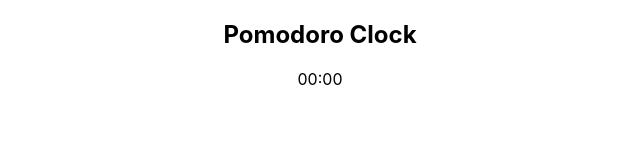
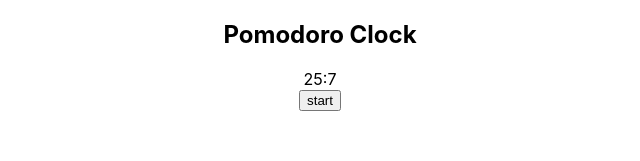
Before and after one commit to bennami/pomodoro-clock, a React (Create React App) app: page / in a window 1280 px wide. Shown: the top 161 px of the page, without its empty margins (320-960 px from the left). Built offline with nearby package versions, Linux system fonts and the light colour scheme.

Commit message:
still getting the key prop error thing when mapping  over something, dont know how to fix

```diff
--- a/src/components/App.js
+++ b/src/components/App.js
@@ -1,17 +1,31 @@
-import React from 'react';
+import React, {useState} from 'react';
 import Timer from "./Timer";
 import '../App.css';
 
 
 
-const time = new Date().toLocaleTimeString();
+
 
 function App() {
+
+    const[startMinutes,  setCounter]  = useState(25);
+    const[startSeconds,  setCount]  = useState(0);
+
+    const increment =() =>
+    {
+
+        setCount(startSeconds  +1);
+
+    };
+
+    setInterval(increment,1000);
   return (
 
     <div className="App">
         <h2>Pomodoro Clock</h2>
-   <Timer>{time}</Timer>
+        <Timer Minutes={startMinutes} Seconds={startSeconds}  />
+
+        <button onClick={increment}>start</button>
     </div>
   );
 }
--- a/src/components/Timer.js
+++ b/src/components/Timer.js
@@ -1,18 +1,18 @@
 import React from"react";
 
-function Timer() {
+
+
+function Timer(props) {
 
     return(
-        <div className={"timer"}>
+        <div className={"Timer"}>
             <div>
-               <p>
-                   <span>00</span>
-                   <span>:</span>
-                   <span>00</span>
-               </p>
-
+                <span>{props.Minutes}</span>
+                <span>:</span>
+                <span>{props.Seconds}</span>
             </div>
         </div>
     );
 }
+
 export default Timer;
```
